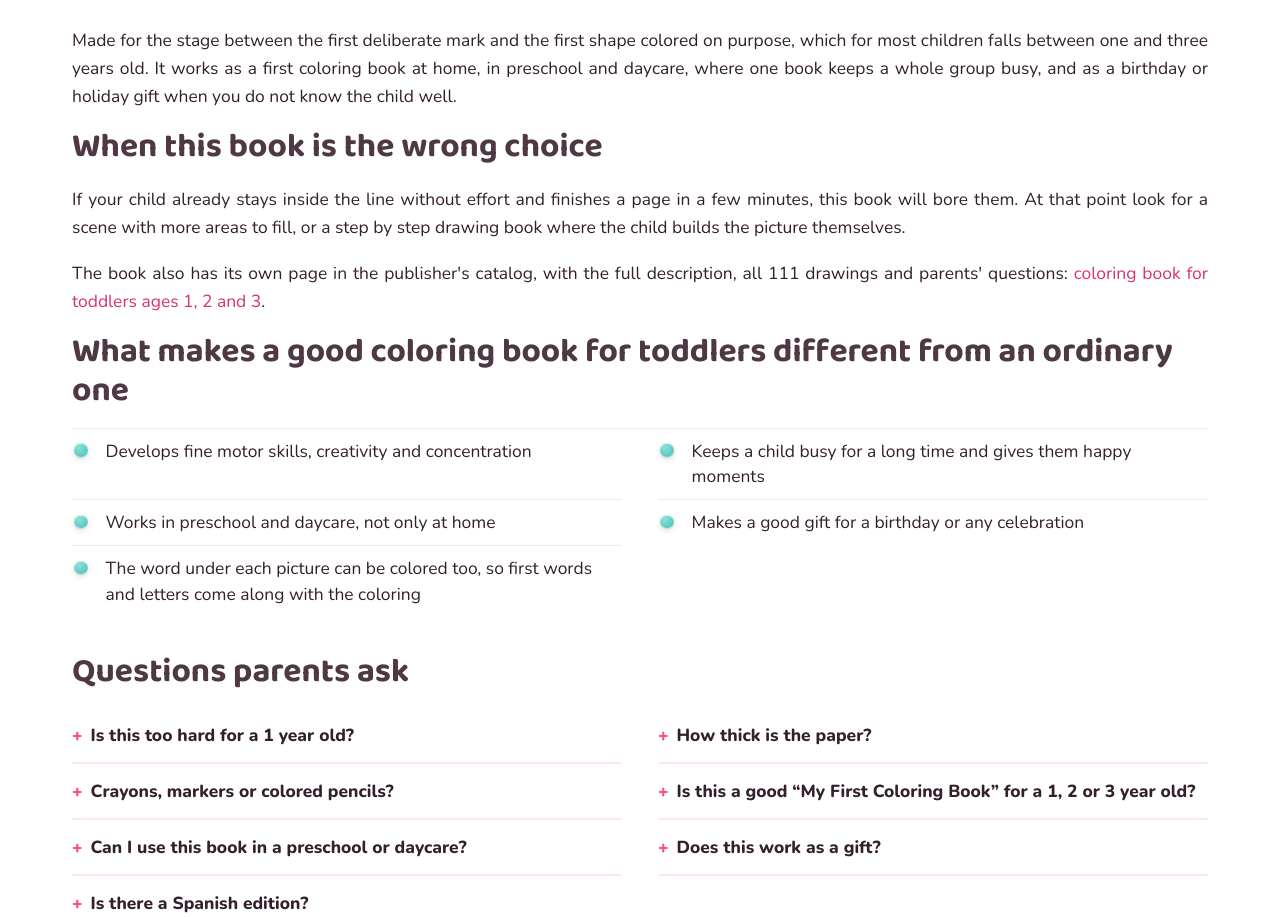
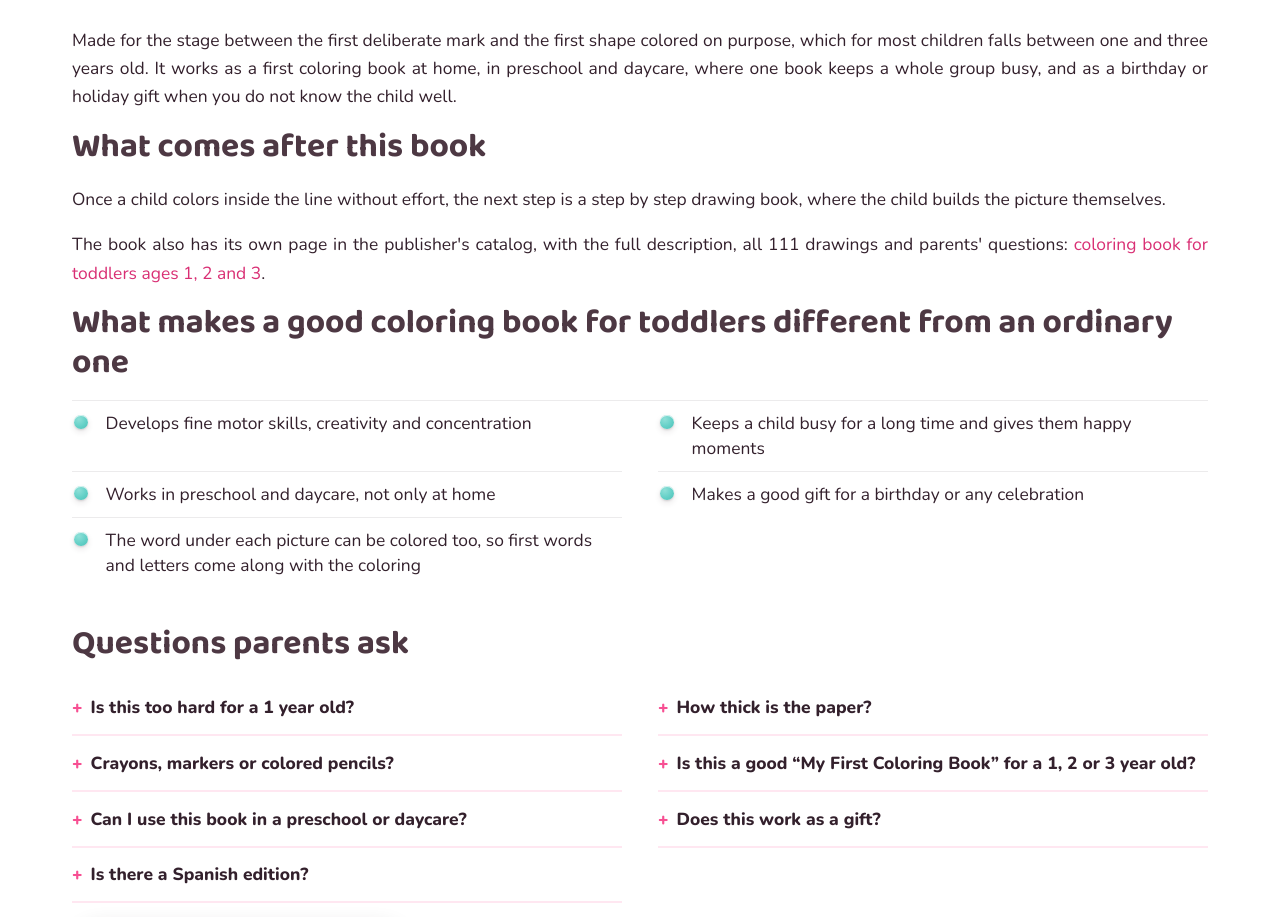
Before and after one commit to dm100usa-oss/toddler-coloring-book, a Next.js app: page /en in a window 1280 px wide. Shown: the part 4608-5525 px from the top of the page. Built offline with nearby package versions, Linux system fonts and the light colour scheme.

Commit message:
Add files via upload

```diff
--- a/src/app/[lang]/page.tsx
+++ b/src/app/[lang]/page.tsx
@@ -119,7 +119,7 @@ editions are there and anyone can read the originals.",
       "Cover, back cover, and page after page, so you can see the line thickness and how much " +
       "of the sheet one drawing takes up before you decide.",
     forWhom: "Who it is for",
-    notFor: "When this book is the wrong choice",
+    notFor: "What comes after this book",
     /* Строка со ссылкой на страницу книги в каталоге издательства. */
     catalogLine: "The book also has its own page in the publisher's catalog, with the full description, all 111 drawings and parents' questions: {link}.",
     catalogAnchor: "coloring book for toddlers ages 1, 2 and 3",
@@ -157,7 +157,7 @@ palabras. Las dos ediciones en papel están allí y cualquiera puede leer los or
         "cortes. Verá la portada, la contraportada y todas las páginas en orden, para que " +
         "pueda apreciar el grosor de las líneas y el tamaño de los dibujos antes de decidir.",
     forWhom: "Para quién es",
-    notFor: "Cuándo este libro no es la opción",
+    notFor: "Qué viene después de este libro",
     /* Строка со ссылкой на страницу книги в каталоге издательства. */
     catalogLine: "El libro tiene también su propia página en el catálogo de la editorial, con la descripción completa, los 111 dibujos y las preguntas de los padres: {link}.",
     catalogAnchor: "libro para colorear para niños de 1, 2 y 3 años",
@@ -198,7 +198,7 @@ palabras. Las dos ediciones en papel están allí y cualquiera puede leer los or
         "английское издание: рисунки во всех изданиях одинаковые, отличается только слово под " +
         "каждым рисунком.",
     forWhom: "Кому подходит",
-    notFor: "Когда эта книга не подойдет",
+    notFor: "Что дальше после этой книги",
     /* Строка со ссылкой на страницу книги в каталоге издательства. */
     catalogLine: "У книги есть и своя страница в каталоге издательства, с полным описанием, всеми 111 рисунками и вопросами родителей: {link}.",
     catalogAnchor: "раскраска для малышей 1, 2 и 3 лет",
--- a/src/data/book.ts
+++ b/src/data/book.ts
@@ -259,9 +259,8 @@ export const editions: Record<UiLang, Edition> = {
       "first coloring book at home, in preschool and daycare, where one book keeps a whole " +
       "group busy, and as a birthday or holiday gift when you do not know the child well.",
     notFor:
-      "If your child already stays inside the line without effort and finishes a page in a few " +
-      "minutes, this book will bore them. At that point look for a scene with more areas to " +
-      "fill, or a step by step drawing book where the child builds the picture themselves.",
+      "Once a child colors inside the line without effort, the next step is a step by step " +
+      "drawing book, where the child builds the picture themselves.",
     faq: [
       {
         q: "Is this too hard for a 1 year old?",
@@ -419,10 +418,8 @@ export const editions: Record<UiLang, Edition> = {
         "guardería, y también es una buena opción como regalo de cumpleaños o para otra " +
         "ocasión, incluso si no conoce muy bien al niño.",
     notFor:
-      "Si su hijo ya colorea dentro del contorno con facilidad y termina una página en pocos " +
-        "minutos, este libro puede resultarle demasiado sencillo. En ese caso, conviene elegir " +
-        "un libro con dibujos más detallados o uno de dibujo paso a paso, donde el niño cree " +
-        "la imagen por sí mismo.",
+      "Cuando el niño ya colorea dentro del contorno con facilidad, el siguiente paso es un " +
+        "libro de dibujo paso a paso, donde crea el dibujo por sí mismo.",
     faq: [
       {
         q: "¿Es demasiado difícil para un niño de 1 año?",
@@ -581,10 +578,8 @@ export const editions: Record<UiLang, Edition> = {
         "подарком на день рождения или другой праздник, даже если вы не очень хорошо знаете " +
         "ребенка.",
     notFor:
-      "Если ребенок уже легко раскрашивает внутри контура и справляется со страницей за " +
-        "несколько минут, эта книга может показаться ему слишком простой. В таком случае лучше " +
-        "выбрать раскраску с более детальными рисунками или книгу с пошаговым рисованием, где " +
-        "ребенок сам создает рисунок.",
+      "Когда ребенок уже легко раскрашивает внутри контура, следующий шаг - книга с " +
+        "пошаговым рисованием, где он сам создает рисунок.",
     faq: [
       {
         q: "Не слишком ли это сложно для годовалого ребенка?",
```
